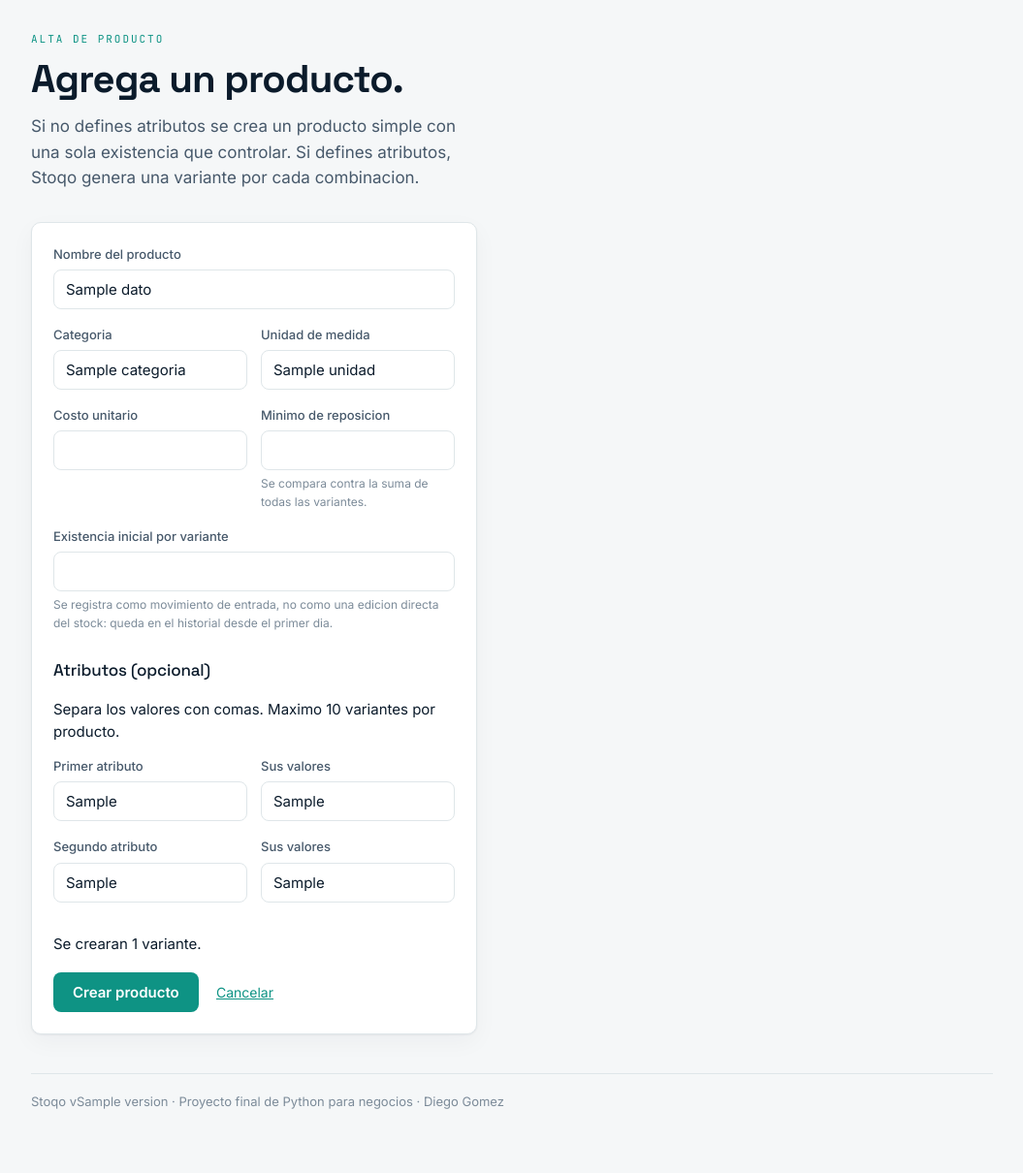
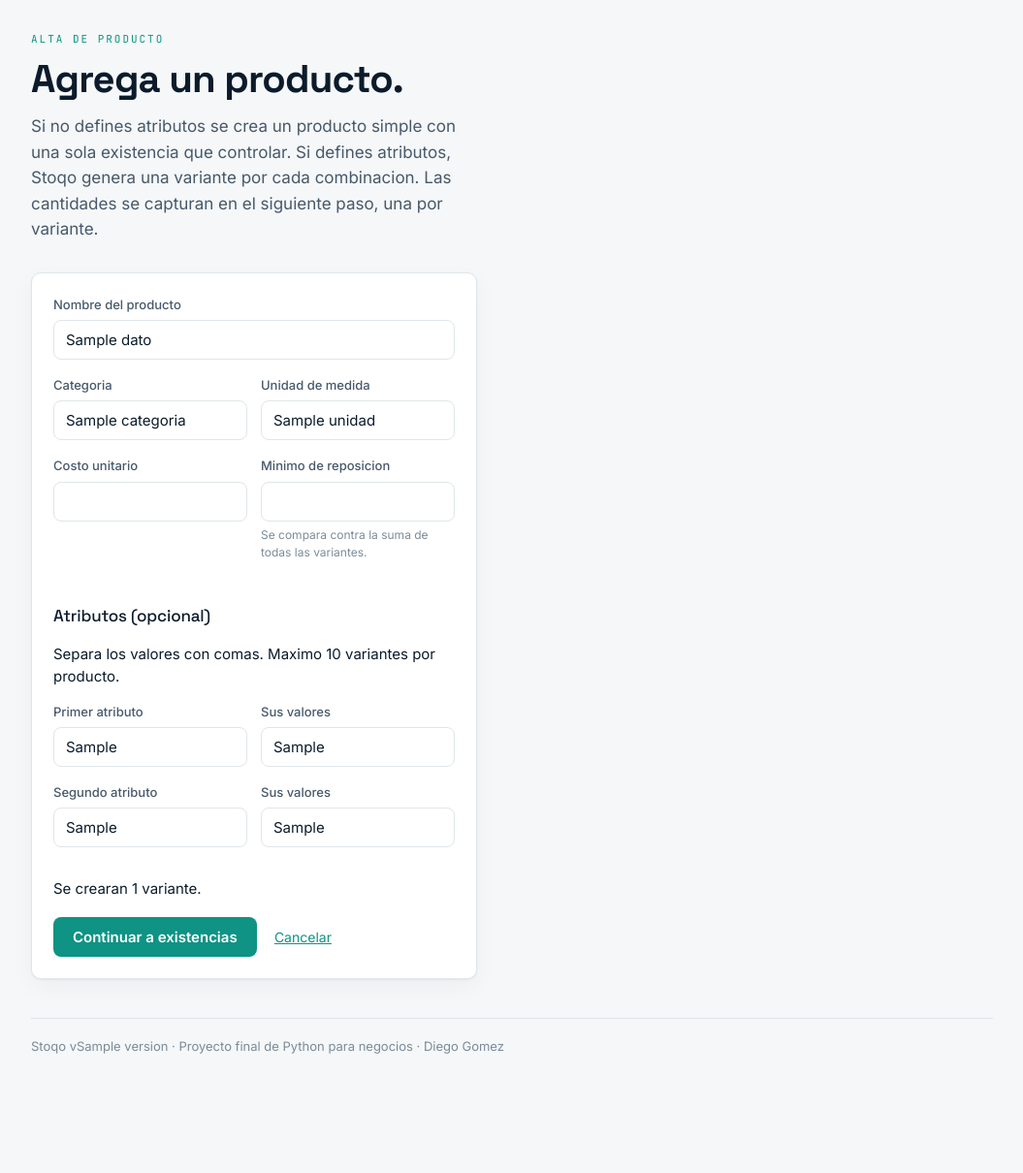
Before and after one commit to Diegogroca/stoqoapp, a FastAPI app: template templates/producto_nuevo.html in a window 1280 px wide. Shown: the part 57-1267 px from the top of the page at 97% size, without its empty margins (112-1167 px from the left). After the commit the page ends 1144 px from the top, so only its background shows below. Run offline with FastAPI, Linux system fonts and the light colour scheme; the template is opened without the code that fills it: most values are stand-ins (such as "Sample title", 1, 10 or a date in 2020).

Commit message:
Separa alta de producto de captura de cantidades

```diff
--- a/templates/inventario.html
+++ b/templates/inventario.html
@@ -42,6 +42,7 @@
           <th class="num">Variantes</th>
           <th class="num">Stock</th>
           <th class="num">Minimo</th>
+          <th></th>
           <th>Estado</th>
         </tr>
       </thead>
@@ -58,6 +59,10 @@
           <td class="num">{{ fila.variantes|length }}</td>
           <td class="num">{{ fila.stock_total }}</td>
           <td class="num">{{ fila.producto.minimo }}</td>
+          <td>
+            <a href="/productos/{{ fila.producto.id }}/existencias"
+               style="font-size:13px">Existencias</a>
+          </td>
           <td>
             {% if fila.estado == "disponible" %}
               <span class="marca-estado ok">Disponible</span>
@@ -80,6 +85,7 @@
             <td class="num">{{ detalle.variante.stock }}</td>
             <td></td>
             <td></td>
+            <td></td>
           </tr>
           {% endfor %}
         {% endif %}
--- a/templates/producto_nuevo.html
+++ b/templates/producto_nuevo.html
@@ -8,7 +8,8 @@
   <p class="entrada">
     Si no defines atributos se crea un producto simple con una sola existencia
     que controlar. Si defines atributos, Stoqo genera una variante por cada
-    combinacion.
+    combinacion. Las cantidades se capturan en el siguiente paso, una por
+    variante.
   </p>
 
   {% if error %}<div class="aviso-error">{{ error }}</div>{% endif %}
@@ -51,16 +52,6 @@
         </div>
       </div>
 
-      <div class="campo">
-        <label for="existencia_inicial">Existencia inicial por variante</label>
-        <input type="number" id="existencia_inicial" name="existencia_inicial"
-               min="0" step="1" value="{{ datos.existencia_inicial or 0 }}">
-        <p class="ayuda">
-          Se registra como movimiento de entrada, no como una edicion directa del
-          stock: queda en el historial desde el primer dia.
-        </p>
-      </div>
-
       <h2 style="margin-top:26px">Atributos (opcional)</h2>
       <p class="ayuda" style="margin-bottom:14px">
         Separa los valores con comas. Maximo {{ maximo_variantes }} variantes por
@@ -95,7 +86,7 @@
 
       <p class="ayuda" id="conteo" style="margin-bottom:18px"></p>
 
-      <button type="submit" class="principal">Crear producto</button>
+      <button type="submit" class="principal">Continuar a existencias</button>
       <a href="/inventario" style="margin-left:14px;font-size:14px">Cancelar</a>
     </form>
   </div>
```
